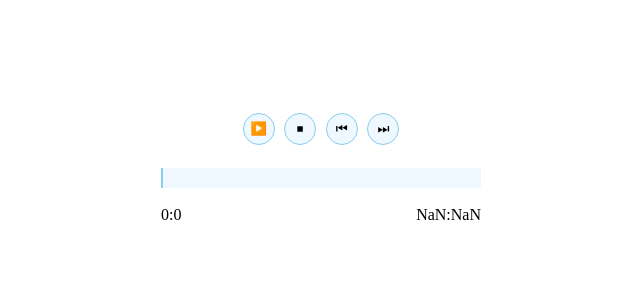
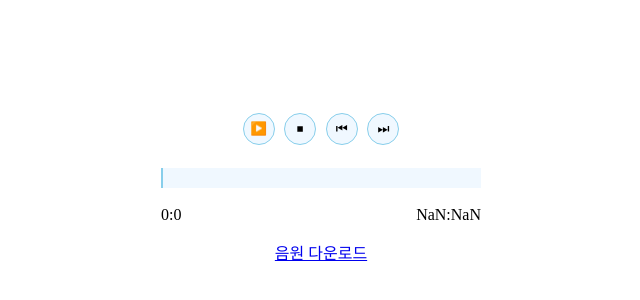
Before and after one commit to Track-1/pre-task, a React (Create React App) app: page /jsPlayer in a window 1280 px wide. Shown: the part 60-360 px from the top of the page, without its empty margins (319-959 px from the left). Built offline with nearby package versions, Linux system fonts and the light colour scheme.

Commit message:
[ feat ] 음원 다운로드 기능 구현

```diff
--- a/src/components/js/Player.tsx
+++ b/src/components/js/Player.tsx
@@ -77,6 +77,8 @@ export default function Player() {
             <p>{duration}</p>
         </StTimeWrapper>
 
+        <a href={jsMusic} download>음원 다운로드</a>
+
     </StPlayerWrapper>
     );
 }
```
